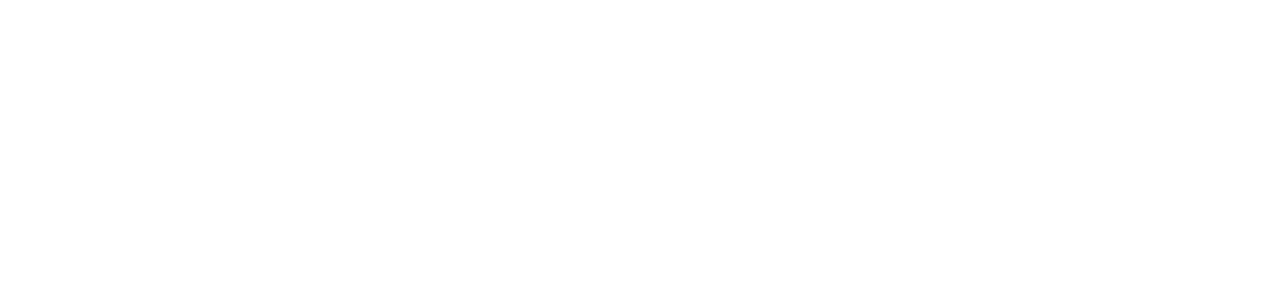
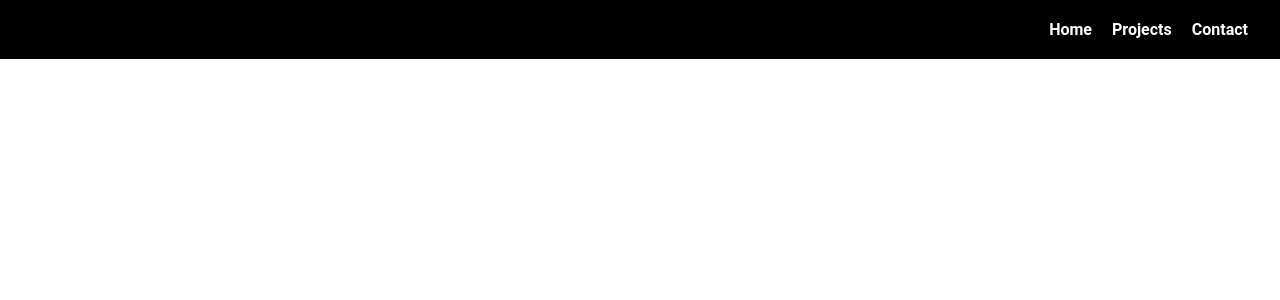
Before and after one commit to LetsGo12300/portfolio, a React (Create React App) app: page / in a window 1280 px wide. Shown: the top 300 px of the page. Built offline with nearby package versions, Linux system fonts and the light colour scheme.

Commit message:
Added components for the react app

```diff
--- a/src/App.js
+++ b/src/App.js
@@ -1,8 +1,15 @@
-import React from "react";
+import Navbar from './components/Navbar';
+import React, { useEffect } from "react";
 
 const App = () => {
+  useEffect(() => {
+    document.title = "Anne Catherine V.";
+  });
+
   return (
-    <></>
+    <>
+    <Navbar/>
+    </>
   );
 };
 
--- /dev/null
+++ b/src/components/Navbar.js
@@ -0,0 +1,21 @@
+import React from 'react';
+
+const Navbar = () => {
+    return (
+        <nav class="navbar">
+            <ul>
+                <li>
+                    <a href="#home">Home</a>
+                </li>
+                <li>
+                    <a href="#projects">Projects</a>
+                </li>
+                <li>
+                    <a href="#contact">Contact</a>
+                </li>
+            </ul>
+        </nav>
+    );
+};
+
+export default Navbar;
--- /dev/null
+++ b/src/index.css
@@ -0,0 +1,57 @@
+@import url('https://fonts.googleapis.com/css2?family=Oswald:wght@200;500&family=Roboto+Mono&display=swap');
+
+*{
+    padding: 0;
+    margin: 0;
+    box-sizing: border-box;
+    font-family: 'Roboto', sans-serif;
+}
+
+html, body, #root{
+    height: 100%;
+}
+
+/* Navbar.js */
+
+.navbar{
+    display: flex;
+    justify-content: right;
+    align-items: center;
+    padding: 20px 0px;
+    background-color: black;
+}
+
+ul{
+    display: flex;
+    gap: 20px;
+    margin-right: 2em;
+}
+
+li{
+    list-style-type: none;
+    font-weight: bold;
+}
+
+li a{
+    color: white;
+}
+
+li a:hover{
+    color: rgb(139, 139, 139);
+}
+
+a:link, a:visited, a:hover, a:active{
+    text-decoration: none;
+}
+
+/* Media queries */
+
+@media (max-width: 500px){
+    .navbar{
+        padding: 10px 0px;
+    }
+
+    ul{
+        gap: 10px;
+    }
+}
--- a/src/index.js
+++ b/src/index.js
@@ -1,6 +1,7 @@
 import React from 'react';
 import ReactDOM from 'react-dom/client';
 import App from './App';
+import './index.css';
 
 const root = ReactDOM.createRoot(document.getElementById('root'));
 root.render(
```
Also changed, not shown: src/components/Contact.js (added, +7 -0 lines), src/components/Home.js (added, +7 -0 lines), src/components/Projects.js (added, +7 -0 lines).
